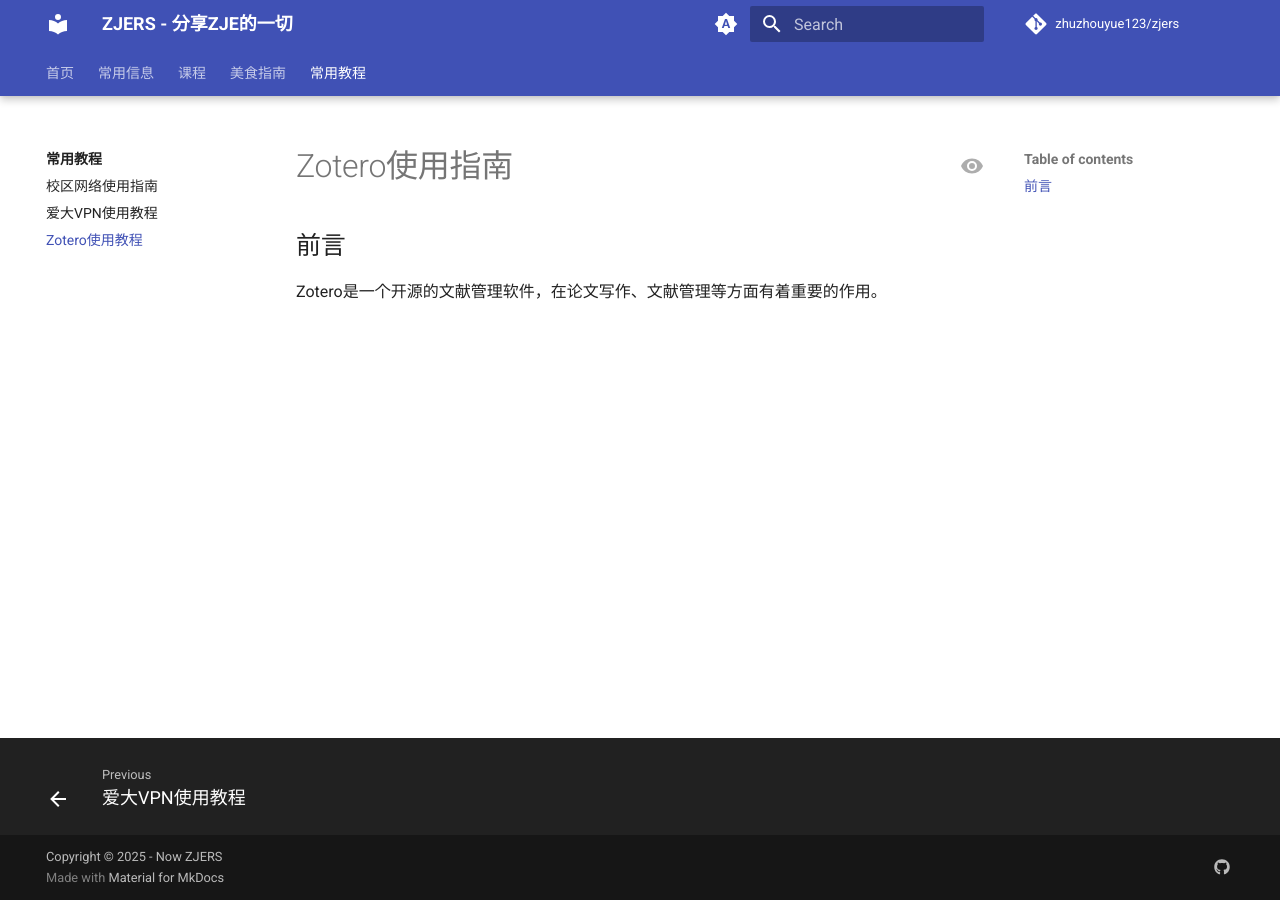
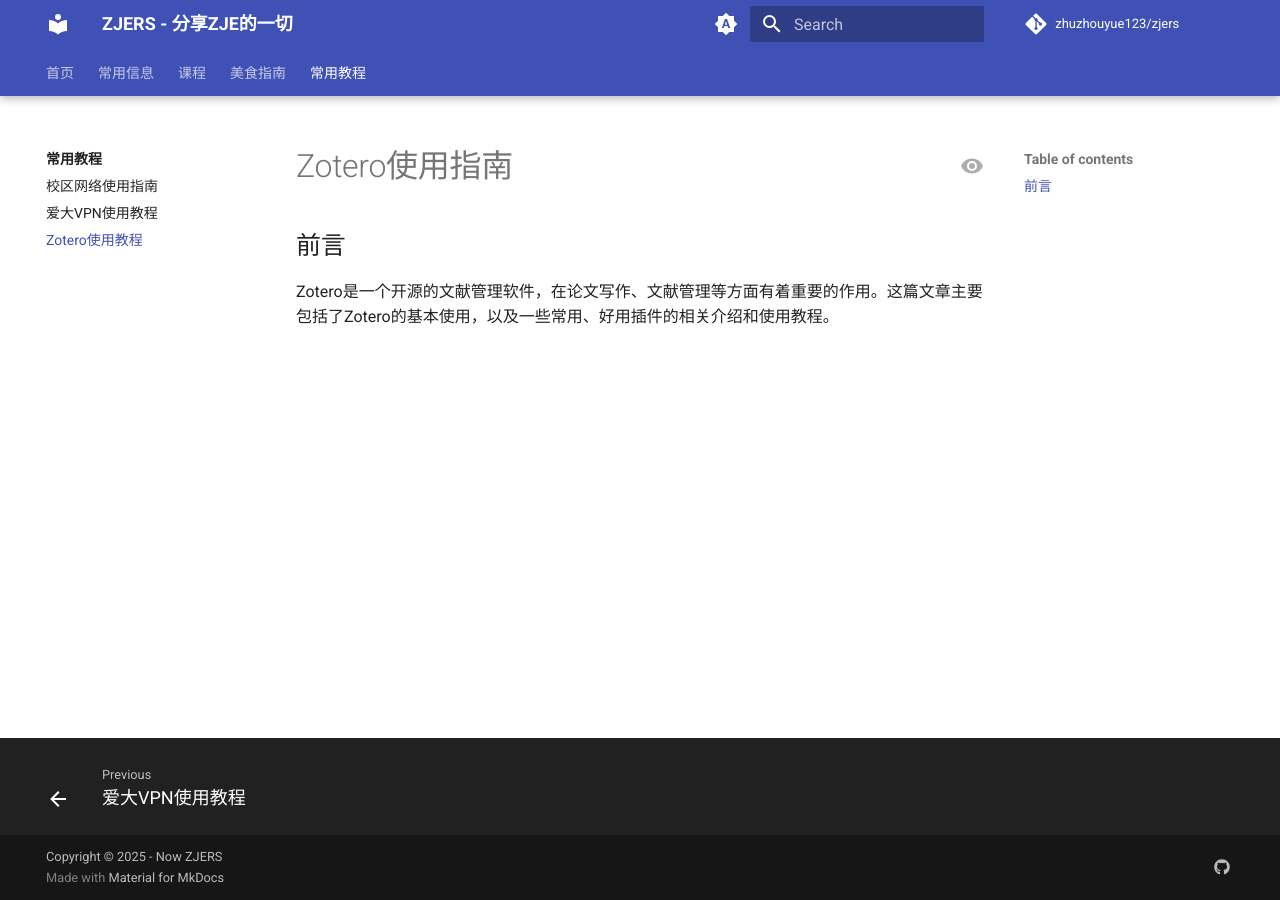
Before and after one commit to zhuzhouyue123/zjers, an MkDocs documentation site: the page built from docs/tutorial/zotero.md, in a window 1280 px wide. Built offline with MkDocs 1.6.1 and Material for MkDocs 9.7.7, drawn with Linux system fonts in a browser that asks for light colours; comment, search, counter and statistics services are not loaded.

Commit message:
更新zotero使用方法

```diff
--- a/docs/tutorial/zotero.md
+++ b/docs/tutorial/zotero.md
@@ -1,4 +1,4 @@
 # Zotero使用指南
 
 ## 前言
-Zotero是一个开源的文献管理软件，在论文写作、文献管理等方面有着重要的作用。
+Zotero是一个开源的文献管理软件，在论文写作、文献管理等方面有着重要的作用。这篇文章主要包括了Zotero的基本使用，以及一些常用、好用插件的相关介绍和使用教程。
```
